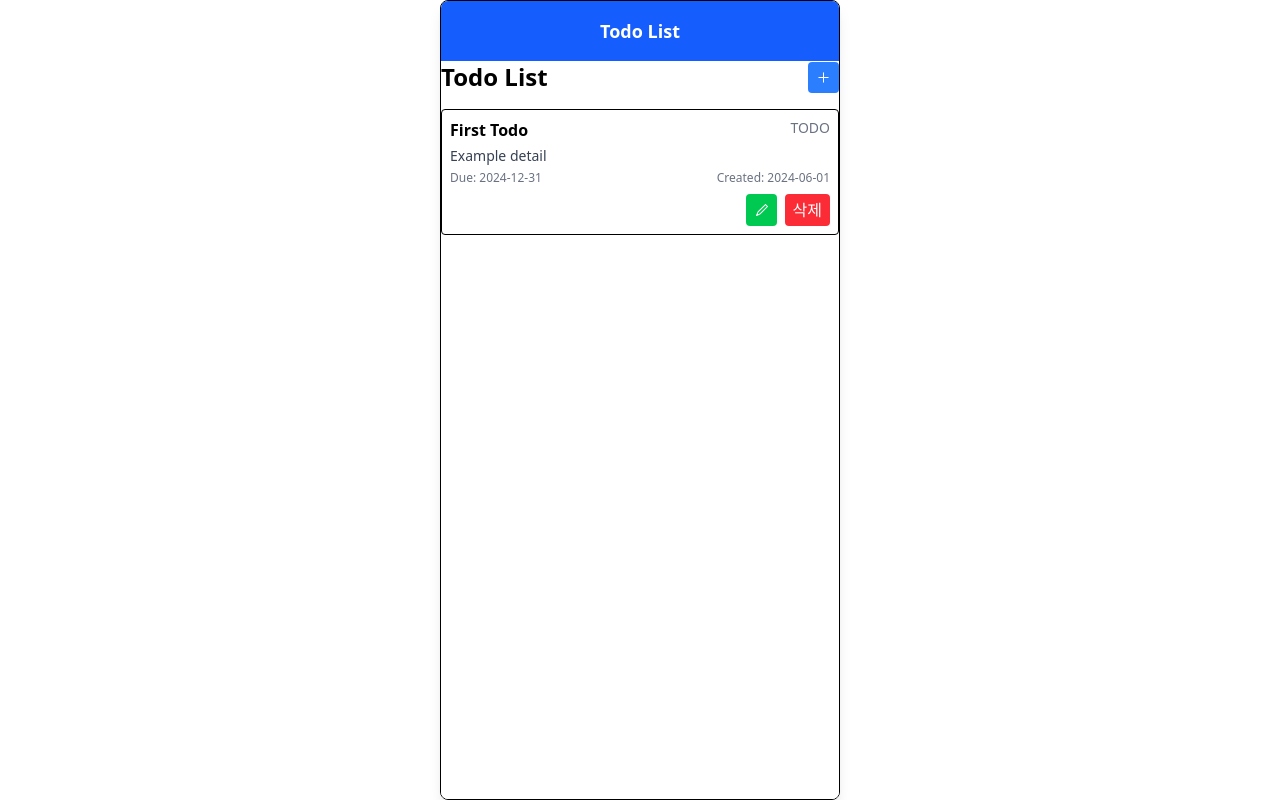
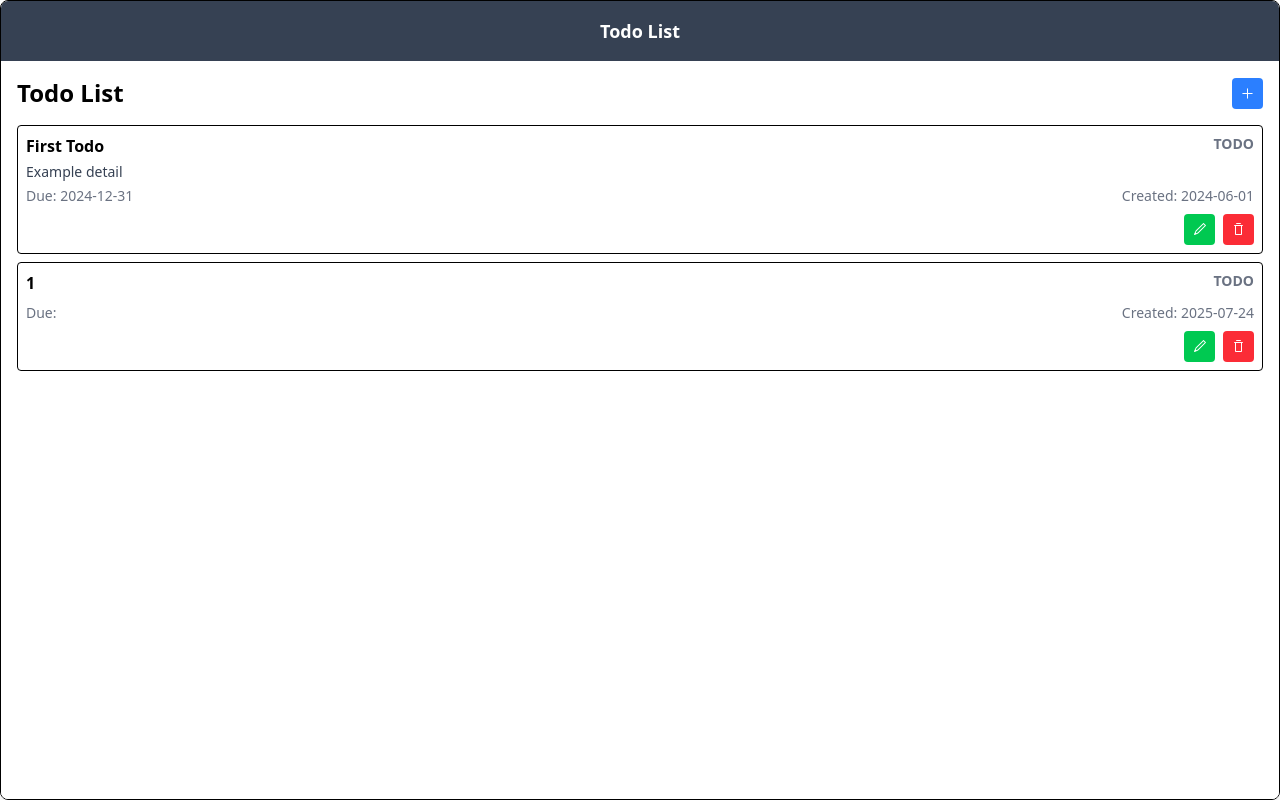
Before and after one commit to Depapepe/frontend-test, a React (Vite) app: page /todos in a window 1280 px wide. Built offline with nearby package versions, Linux system fonts and the light colour scheme; data requests are answered from the project's data file.

Commit message:
design 변경

```diff
--- a/db.json
+++ b/db.json
@@ -8,8 +8,21 @@
       "createdAt": "2024-06-01",
       "status": "TODO",
       "checklist": [
-        { "id": 1, "text": "Item 1", "done": false }
+        {
+          "id": 1,
+          "text": "Item 1",
+          "done": false
+        }
       ]
+    },
+    {
+      "createdAt": "2025-07-24",
+      "title": "1",
+      "detail": "",
+      "dueDate": "",
+      "status": "TODO",
+      "checklist": [],
+      "id": 2
     }
   ]
 }
--- a/src/components/MobileLayout.tsx
+++ b/src/components/MobileLayout.tsx
@@ -1,14 +1,16 @@
-import { Outlet, useMatches } from 'react-router';
+import { Outlet, useMatches } from "react-router";
 const MobileLayout = () => {
   const matches = useMatches();
-  const lastMatch = matches[matches.length - 1] as { handle?: { title?: string } };
-  const title = lastMatch?.handle?.title ?? '';
+  const lastMatch = matches[matches.length - 1] as {
+    handle?: { title?: string };
+  };
+  const title = lastMatch?.handle?.title ?? "";
   return (
-    <div className="mx-auto flex h-screen max-w-[400px] flex-col overflow-hidden rounded-lg border shadow-lg">
-      <header className="shrink-0 bg-blue-600 p-4 text-center text-lg font-semibold text-white">
+    <div className="mx-auto flex h-screen w-full flex-col overflow-hidden rounded-lg border shadow-lg">
+      <header className="shrink-0 bg-gray-700 p-4 text-center text-lg font-semibold text-white">
         {title}
       </header>
-      <main className="flex-1 overflow-y-auto bg-white">
+      <main className="flex-1 overflow-y-auto bg-white p-4">
         <Outlet />
       </main>
     </div>
--- a/src/components/TodoModal.tsx
+++ b/src/components/TodoModal.tsx
@@ -32,10 +32,10 @@ const TodoModal = ({
   const [detail, setDetail] = useState(initialTodo?.detail ?? "");
   const [dueDate, setDueDate] = useState(initialTodo?.dueDate ?? "");
   const [status, setStatus] = useState<TodoStatus>(
-    initialTodo?.status ?? "TODO",
+    initialTodo?.status ?? "TODO"
   );
   const [checklist, setChecklist] = useState<ChecklistItem[]>(
-    initialTodo?.checklist ?? [],
+    initialTodo?.checklist ?? []
   );
   const [editingId, setEditingId] = useState<number | null>(null);
 
@@ -65,7 +65,7 @@ const TodoModal = ({
   return (
     <Dialog.Root open={open} onOpenChange={onOpenChange}>
       <Dialog.Portal>
-        <Dialog.Overlay className="fixed inset-0 bg-black/40" />
+        <Dialog.Overlay className="fixed inset-0 bg-black/60" />
         <Dialog.Content className="fixed left-1/2 top-1/2 w-96 -translate-x-1/2 -translate-y-1/2 rounded bg-white p-4 shadow">
           <Dialog.Title className="mb-2 text-lg font-bold">Todo</Dialog.Title>
           <div className="mb-2">
@@ -80,7 +80,7 @@ const TodoModal = ({
             <textarea
               value={detail}
               onChange={(e) => setDetail(e.target.value)}
-              className="w-full rounded border p-2"
+              className="w-full rounded border p-2 text-sm"
               placeholder="Detail"
             />
           </div>
@@ -99,8 +99,8 @@ const TodoModal = ({
                         prev.map((ci) =>
                           ci.id === item.id
                             ? { ...ci, done: e.target.checked }
-                            : ci,
-                        ),
+                            : ci
+                        )
                       )
                     }
                   />
@@ -113,8 +113,8 @@ const TodoModal = ({
                           prev.map((ci) =>
                             ci.id === item.id
                               ? { ...ci, text: e.target.value }
-                              : ci,
-                          ),
+                              : ci
+                          )
                         )
                       }
                       onBlur={() => setEditingId(null)}
@@ -141,7 +141,9 @@ const TodoModal = ({
                   <button
                     type="button"
                     onClick={() =>
-                      setChecklist((prev) => prev.filter((ci) => ci.id !== item.id))
+                      setChecklist((prev) =>
+                        prev.filter((ci) => ci.id !== item.id)
+                      )
                     }
                     className="ml-auto invisible text-gray-500 hover:text-red-500 group-hover:visible"
                     aria-label="delete checklist item"
@@ -157,7 +159,7 @@ const TodoModal = ({
                 setChecklist((prev) =>
                   prev.length < 10
                     ? [...prev, { id: Date.now(), text: "", done: false }]
-                    : prev,
+                    : prev
                 )
               }
               disabled={checklist.length >= 10}
@@ -183,19 +185,19 @@ const TodoModal = ({
               <option value="DONE">DONE</option>
             </select>
           </div>
-          <div className="flex justify-end gap-2">
+          <div className="flex justify-end gap-2 mt-4">
             <button
               onClick={() => onOpenChange(false)}
-              className="rounded bg-gray-200 p-2 hover:bg-gray-300"
+              className="rounded bg-gray-200 p-2 hover:bg-gray-300 text-sm"
               aria-label="cancel"
             >
-              <Cross2Icon />
+              Cancel
             </button>
             <button
               onClick={handleSave}
-              className="rounded bg-blue-500 px-3 py-1 text-white hover:bg-blue-600"
+              className="rounded bg-blue-500 px-3 py-1 text-white hover:bg-blue-600 text-sm"
             >
-              저장
+              Save
             </button>
           </div>
         </Dialog.Content>
--- a/src/pages/todo/Todos.tsx
+++ b/src/pages/todo/Todos.tsx
@@ -1,10 +1,10 @@
-import { useEffect, useState } from 'react';
-import { Pencil1Icon, PlusIcon } from '@radix-ui/react-icons';
-import TodoModal from '../../components/TodoModal';
+import { useEffect, useState } from "react";
+import { Pencil1Icon, PlusIcon, TrashIcon } from "@radix-ui/react-icons";
+import TodoModal from "../../components/TodoModal";
 
-import type { Todo, TodoStatus, ChecklistItem } from '../../types/Todo';
+import type { Todo, TodoStatus, ChecklistItem } from "../../types/Todo";
 
-const API_URL = 'http://localhost:3000';
+const API_URL = "http://localhost:3000";
 
 const Todos = () => {
   const [todos, setTodos] = useState<Todo[]>([]);
@@ -12,7 +12,9 @@ const Todos = () => {
   const [editing, setEditing] = useState<Todo | null>(null);
 
   useEffect(() => {
-    fetch(`${API_URL}/todos`).then(res => res.json()).then(setTodos);
+    fetch(`${API_URL}/todos`)
+      .then((res) => res.json())
+      .then(setTodos);
   }, []);
 
   const handleAddClick = () => {
@@ -29,20 +31,20 @@ const Todos = () => {
   }) => {
     if (editing) {
       const res = await fetch(`${API_URL}/todos/${editing.id}`, {
-        method: 'PUT',
-        headers: { 'Content-Type': 'application/json' },
+        method: "PUT",
+        headers: { "Content-Type": "application/json" },
         body: JSON.stringify({ ...editing, ...data }),
       });
       const updated = await res.json();
-      setTodos(todos.map(t => (t.id === updated.id ? updated : t)));
+      setTodos(todos.map((t) => (t.id === updated.id ? updated : t)));
     } else {
       const newTodo = {
-        createdAt: new Date().toISOString().split('T')[0],
+        createdAt: new Date().toISOString().split("T")[0],
         ...data,
       };
       const res = await fetch(`${API_URL}/todos`, {
-        method: 'POST',
-        headers: { 'Content-Type': 'application/json' },
+        method: "POST",
+        headers: { "Content-Type": "application/json" },
         body: JSON.stringify(newTodo),
       });
       const created = await res.json();
@@ -53,8 +55,8 @@ const Todos = () => {
   };
 
   const handleDelete = async (id: number) => {
-    await fetch(`${API_URL}/todos/${id}`, { method: 'DELETE' });
-    setTodos(todos.filter(t => t.id !== id));
+    await fetch(`${API_URL}/todos/${id}`, { method: "DELETE" });
+    setTodos(todos.filter((t) => t.id !== id));
   };
 
   const handleEdit = (todo: Todo) => {
@@ -75,14 +77,16 @@ const Todos = () => {
         </button>
       </div>
       <ul className="space-y-2">
-        {todos.map(todo => (
+        {todos.map((todo) => (
           <li key={todo.id} className="flex flex-col gap-1 rounded border p-2">
             <div className="flex justify-between">
               <span className="font-semibold">{todo.title}</span>
-              <span className="text-sm text-gray-500">{todo.status}</span>
+              <span className="text-sm text-gray-500 font-semibold">
+                {todo.status}
+              </span>
             </div>
             <p className="text-sm text-gray-700">{todo.detail}</p>
-            <div className="flex justify-between text-xs text-gray-500">
+            <div className="flex justify-between text-sm text-gray-500">
               <span>Due: {todo.dueDate}</span>
               <span>Created: {todo.createdAt}</span>
             </div>
@@ -98,7 +102,7 @@ const Todos = () => {
                 onClick={() => handleDelete(todo.id)}
                 className="rounded bg-red-500 px-2 py-1 text-white hover:bg-red-600"
               >
-                삭제
+                <TrashIcon />
               </button>
             </div>
           </li>
@@ -106,7 +110,7 @@ const Todos = () => {
       </ul>
       <TodoModal
         open={open}
-        onOpenChange={o => {
+        onOpenChange={(o) => {
           setOpen(o);
           if (!o) setEditing(null);
         }}
```
